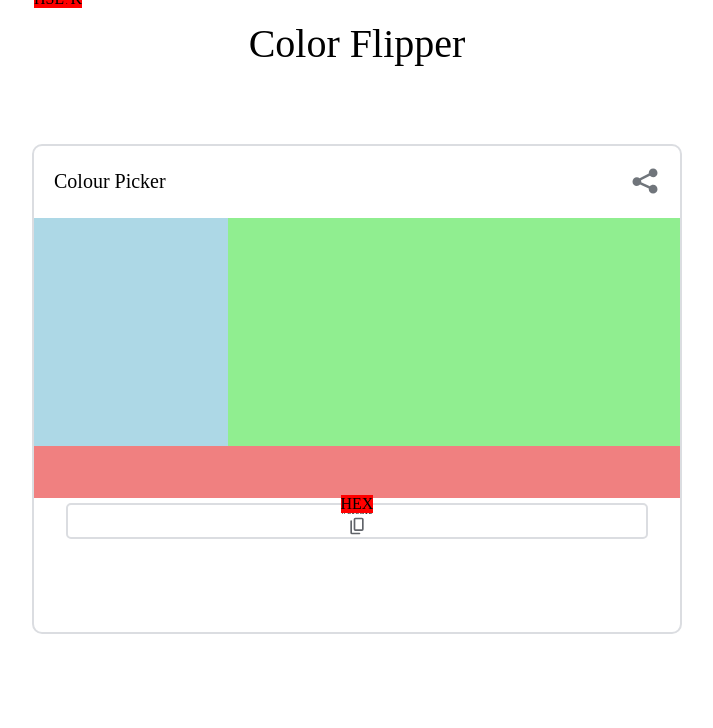
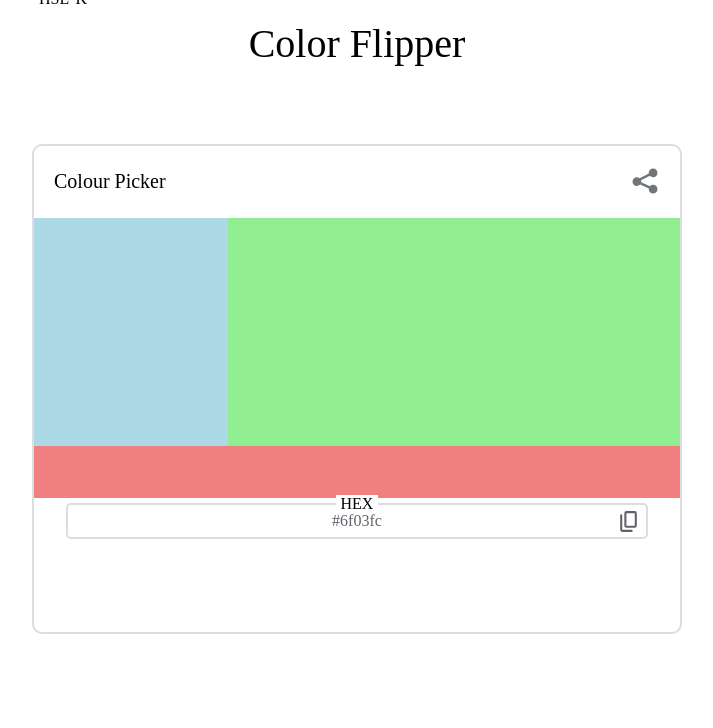
Before and after one commit to Beast-Code9999/Color-Flipper, a website: page index.html in a window 1280 px wide. Shown: the top 728 px of the page, without its empty margins (283-996 px from the left). Drawn offline with Linux system fonts and the light colour scheme.

Commit message:
add css to .output__title && .output__code--hex && .output__copy && .output__tic k

```diff
--- a/sass/abstract/_variables.scss
+++ b/sass/abstract/_variables.scss
@@ -2,3 +2,4 @@
 
 // color gray
 $color-gray: #dbdde1;
+$color-gray-dark: #60636a;
--- a/sass/layout/_main.scss
+++ b/sass/layout/_main.scss
@@ -73,16 +73,25 @@
         position: relative;
     }
     &__title {
-        background-color: red;
+        background-color: #fff;
         font-size: 1.6rem;
         position: absolute;
         top: -1rem;
+        padding: 0 .5rem;
     }
     &__code--hex {
-
+        font-size: 1.6rem;
+        color: $color-gray-dark;
     }
     &__copy, &__tick {
-        width: 2rem;
+        width: 2.5rem;
+        position: absolute;
+        right: .5rem;
+        top: .4rem;
+
+        &:hover {
+            cursor: pointer;
+        }
     }
 
     &__bottom {
```
Also changed, not shown: style.css.
